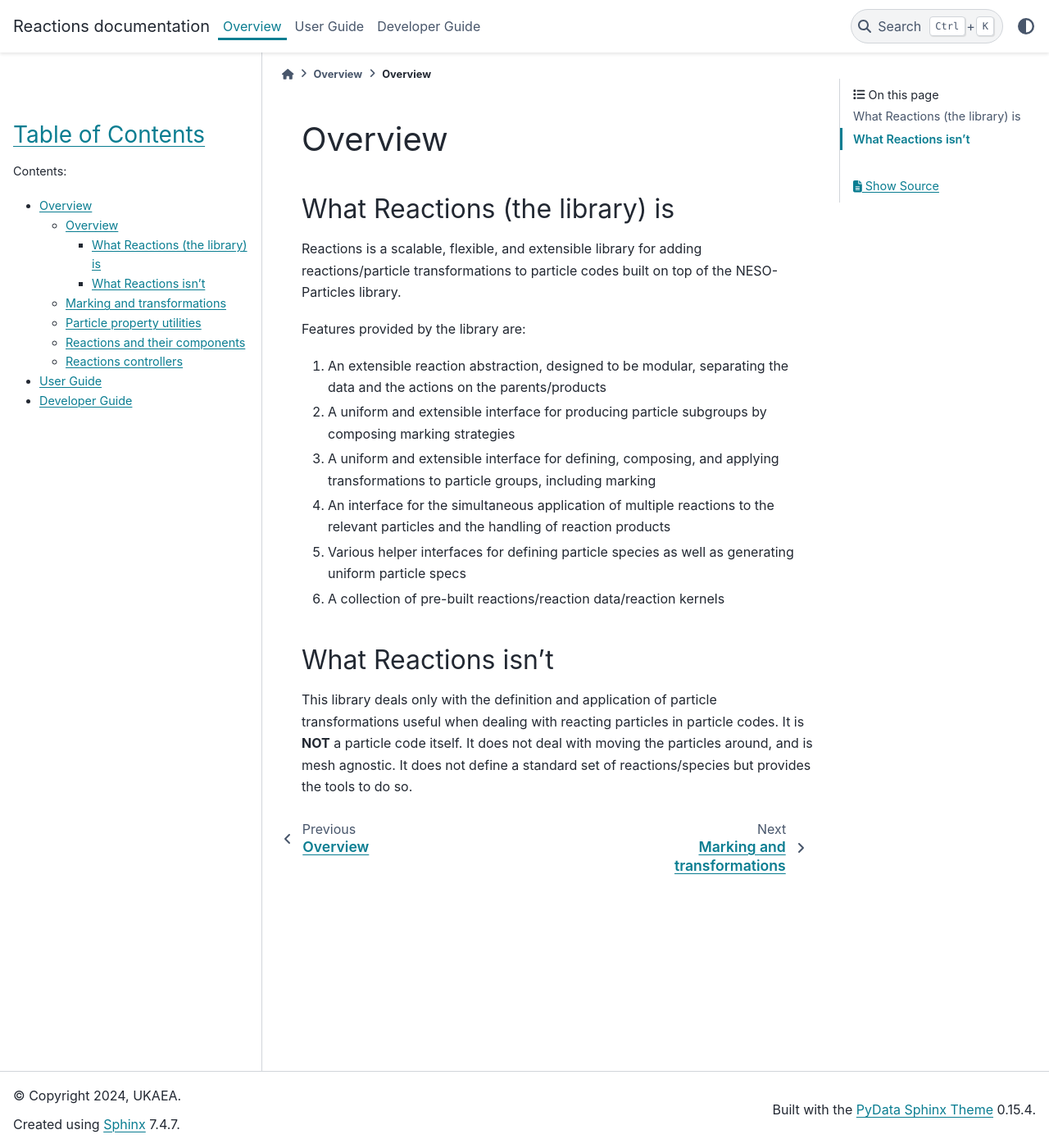
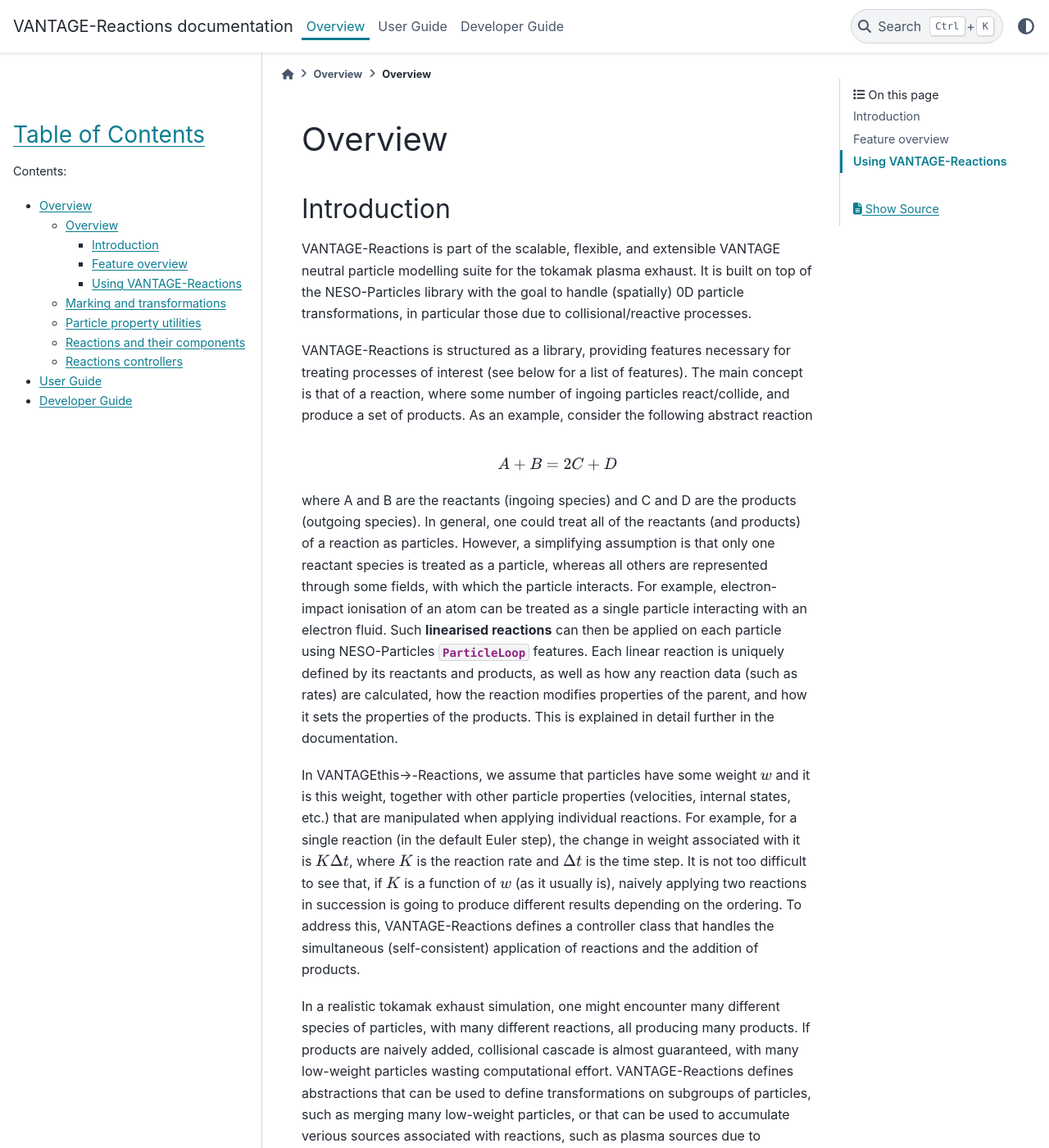
Before and after one commit to UKAEA-Edge-Code/VANTAGE-Reactions, a Sphinx documentation site: the page built from docs/sphinx/source/overview/overview.rst, in a window 1280 px wide and 1400 px high. Shown: the whole window at 82% size. Built offline with Sphinx 7.4.7 and the PyData theme 0.15.4, drawn with Linux system fonts in a browser that asks for light colours; some of the changed text lies outside the part shown.

Commit message:
Started doc improvements for issue #85

```diff
--- a/docs/sphinx/source/conf.py
+++ b/docs/sphinx/source/conf.py
@@ -6,7 +6,7 @@
 # -- Project information -----------------------------------------------------
 # https://www.sphinx-doc.org/en/master/usage/configuration.html#project-information
 
-project = 'Reactions'
+project = 'VANTAGE-Reactions'
 copyright = '2024, UKAEA'
 author = 'Stefan Mijin, Sanket Gadgil'
 
--- a/docs/sphinx/source/overview/overview.rst
+++ b/docs/sphinx/source/overview/overview.rst
@@ -2,10 +2,27 @@
 Overview
 ********
 
-What Reactions (the library) is
-===============================
+Introduction
+============
 
-Reactions is a scalable, flexible, and extensible library for adding reactions/particle transformations to particle codes built on top of the NESO-Particles library.
+VANTAGE-Reactions is part of the scalable, flexible, and extensible VANTAGE neutral particle modelling suite for the tokamak plasma exhaust. It is built on top of the NESO-Particles library with the goal to handle (spatially) 0D particle transformations, in particular those due to collisional/reactive processes.
+
+VANTAGE-Reactions is structured as a library, providing features necessary for treating processes of interest (see below for a list of features). The main concept is that of a reaction, where some number of ingoing particles react/collide, and produce a set of products. As an example, consider the following abstract reaction
+
+.. math::
+
+   A + B = 2C + D
+
+where A and B are the reactants (ingoing species) and C and D are the products (outgoing species). In general, one could treat all of the reactants (and products) of a reaction as particles. However, a simplifying assumption is that only one reactant species is treated as a particle, whereas all others are represented through some fields, with which the particle interacts. For example, electron-impact ionisation of an atom can be treated as a single particle interacting with an electron fluid. Such **linearised reactions** can then be applied on each particle using NESO-Particles :class:`ParticleLoop` features. Each linear reaction is uniquely defined by its reactants and products, as well as how any reaction data (such as rates) are calculated, how the reaction modifies properties of the parent, and how it sets the properties of the products. This is explained in detail further in the documentation.
+
+In VANTAGEthis->-Reactions, we assume that particles have some weight :math:`w` and it is this weight, together with other particle properties (velocities, internal states, etc.) that are manipulated when applying individual reactions. For example, for a single reaction (in the default Euler step), the change in weight associated with it is :math:`K \Delta t`, where :math:`K` is the reaction rate and :math:`\Delta t` is the time step. It is not too difficult to see that, if :math:`K` is a function of :math:`w` (as it usually is), naively applying two reactions in succession is going to produce different results depending on the ordering. To address this, VANTAGE-Reactions defines a controller class that handles the simultaneous (self-consistent) application of reactions and the addition of products.
+
+In a realistic tokamak exhaust simulation, one might encounter many different species of particles, with many different reactions, all producing many products. If products are naively added, collisional cascade is almost guaranteed, with many low-weight particles wasting computational effort. VANTAGE-Reactions defines abstractions that can be used to define transformations on subgroups of particles, such as merging many low-weight particles, or that can be used to accumulate verious sources associated with reactions, such as plasma sources due to ionisation. These transformations can then be hooked into the controller abstraction to apply them in the reaction application pipeline.
+
+Furthermore, with the many different species present, VANTAGE-Reactions offers utilities for dealing with the construction of NESO-Particles :class:`ParticleSpec` objects compatible with its features.
+
+Feature overview
+================
 
 Features provided by the library are:
 
@@ -16,8 +33,25 @@ Features provided by the library are:
 #. Various helper interfaces for defining particle species as well as generating uniform particle specs
 #. A collection of pre-built reactions/reaction data/reaction kernels
 
-What Reactions isn't
-====================
 
-This library deals only with the definition and application of particle transformations useful when dealing with reacting particles in particle codes. It is **NOT** a particle code itself.
-It does not deal with moving the particles around, and is mesh agnostic. It does not define a standard set of reactions/species but provides the tools to do so.
+Using VANTAGE-Reactions
+=======================
+
+VANTAGE-Reactions is meant to be single component of a modelling suite. It does not provide the following:
+
+#. Mesh utilities (it is only aware of NESO-Particles cells)
+#. Projection and evaluation of quantities on the mesh
+#. Particle advection and boundary intersection detection
+#. A standard set of reactions and reaction data (but does provide the utilities to define them)
+
+The library is fully agnostic to the choice of mesh (though it does provide some simple routines that can be used in the finite volume case), as well as the choice of particle advection method.
+
+To use the library, the user needs to:
+
+#. Define species objects containing basic information about the particle species in the simulation
+#. Define a compatible NESO-Particles :class:`ParticleGroup`, for which VANTAGE-Reactions provides helper function.
+#. Define and add individual reaction objects to the controller object
+#. Define and set the transformations they wish to apply on reactants and products in addition to the reactions (such as low-weight particle merging)
+#. Use the controller to apply an Euler step in their integration scheme where the desired reactions and transformations will be applied to the :class:`ParticleGroup`
+
+All of the above steps are individually documented in the library documentation, with examples where appropriate.
```
Also changed, not shown: docs/sphinx/source/overview/marking_transformations.rst (+6 -6 lines), docs/sphinx/source/overview/properties.rst (+32 -5 lines), 1 other file.
